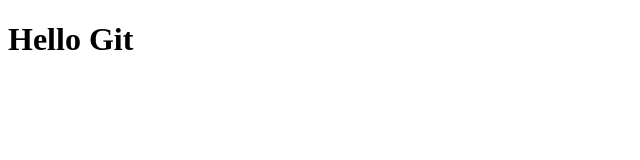
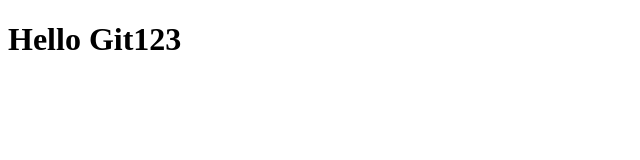
Before and after one commit to igorzhugan/zhugan, a plain HTML site: page index.html in a window 1280 px wide. Shown: the full height of the page, 0-640 px from the left. Drawn offline with Linux system fonts and the light colour scheme.

Commit message:
H1 was modified

```diff
--- a/index.html
+++ b/index.html
@@ -4,6 +4,6 @@
 	<meta charset="UTF-8">
 	</head>
 	<body>
-	<h1>Hello Git</h1>
+	<h1>Hello Git123</h1>
 	</body>
 </html>
```
